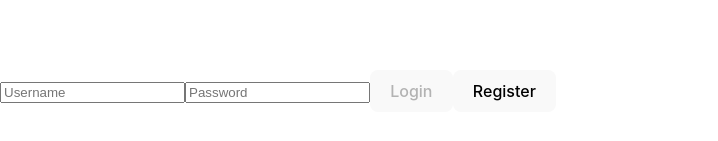
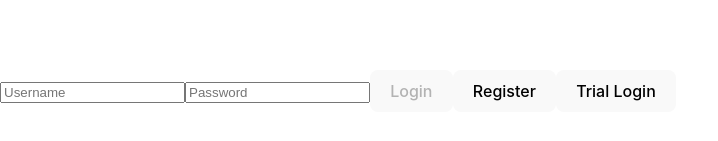
Before and after one commit to bnoora/nvlop, a React (Vite) app in the folder client/: page /login in a window 1280 px wide. Shown: the part 309-450 px from the top of the page, without its empty margins (0-718 px from the left). Built offline with nearby package versions, Linux system fonts and the light colour scheme.

Commit message:
feat: added a trial login button

```diff
--- a/client/src/components/LoginForm.jsx
+++ b/client/src/components/LoginForm.jsx
@@ -24,6 +24,16 @@ export default function LoginForm({ onRegisterClick }) {
         }
     };
 
+    const handleTrialLogin = async () => {
+        setUsername('trial');
+        setPassword('trial');
+        try {
+            await login('trial', 'trial');
+        } catch (error) {
+            setError(error.message);
+        }
+    };
+
     return (
         <form onSubmit={handleSubmit}>
             <input
@@ -41,6 +51,7 @@ export default function LoginForm({ onRegisterClick }) {
             <button type="submit" disabled={!username || !password}>Login</button>
             {error && <div>{error}</div>}
             <button type="button" onClick={onRegisterClick}>Register</button>
+            <button type="button" onClick={handleTrialLogin}>Trial Login</button>
         </form>
     );
 }
```
